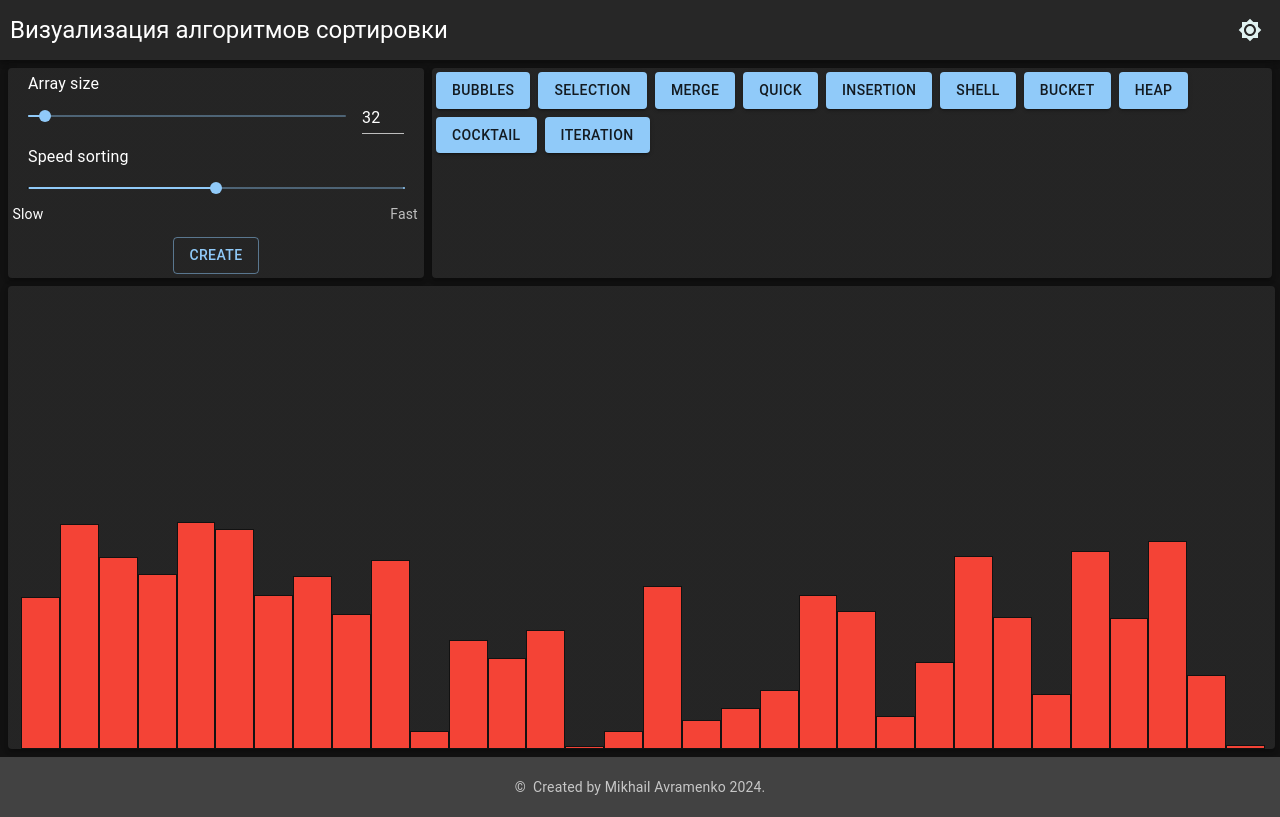
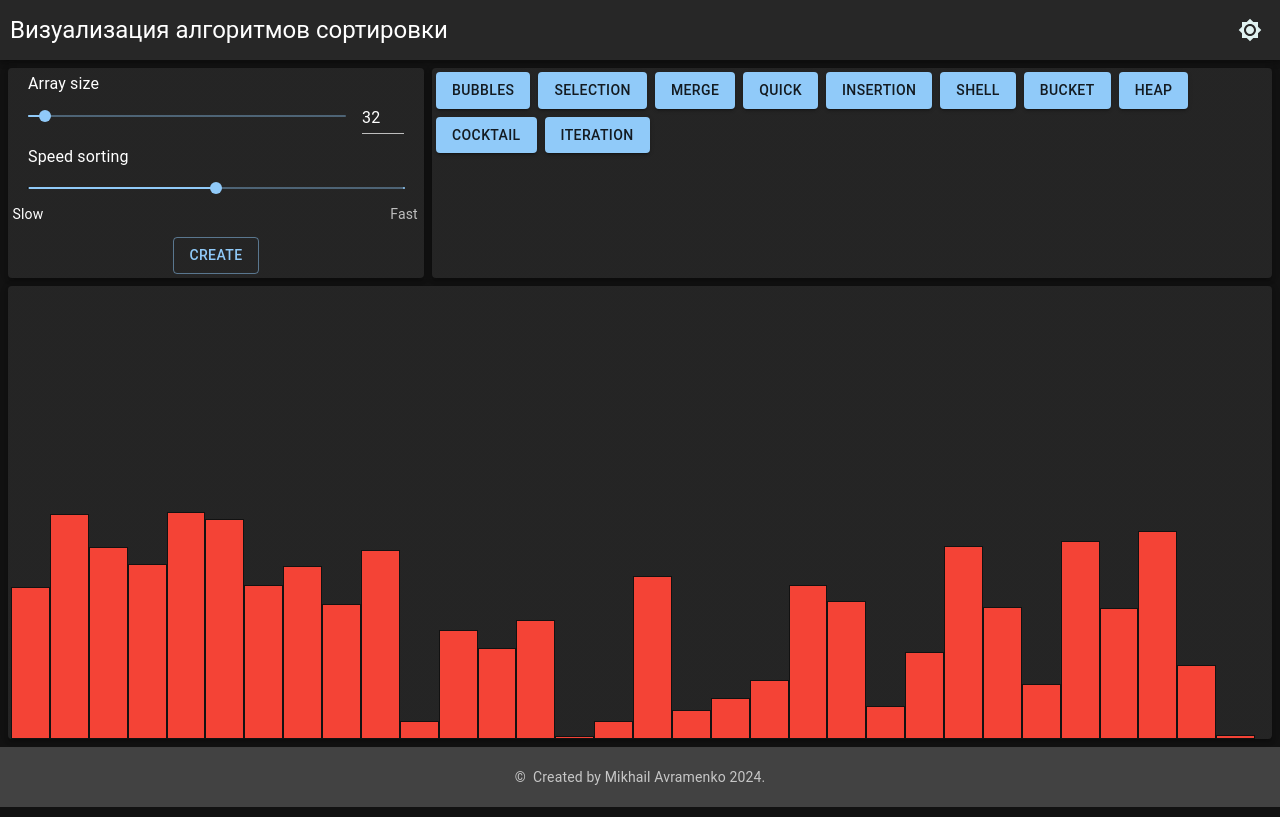
Before and after one commit to avramenkomy/sorting_algorithms, a React (Create React App) app: page / in a window 1280 px wide. Built offline with nearby package versions, Linux system fonts and the light colour scheme.

Commit message:
smallFix: update array boards style

```diff
--- a/src/components/ArrayBoard/Array/styles.css
+++ b/src/components/ArrayBoard/Array/styles.css
@@ -5,7 +5,6 @@
   flex-direction: row;
   flex-wrap: nowrap;
   align-items: flex-end;
-  padding: 10px 10px 0 10px;
 }
 
 .array-element {
--- a/src/components/ArrayBoard/index.js
+++ b/src/components/ArrayBoard/index.js
@@ -8,7 +8,6 @@ function ArrayBoard() {
 
   return(
     <Box
-      id="array_container"
       sx={{
         display: 'flex',
         width: '100%',
```
